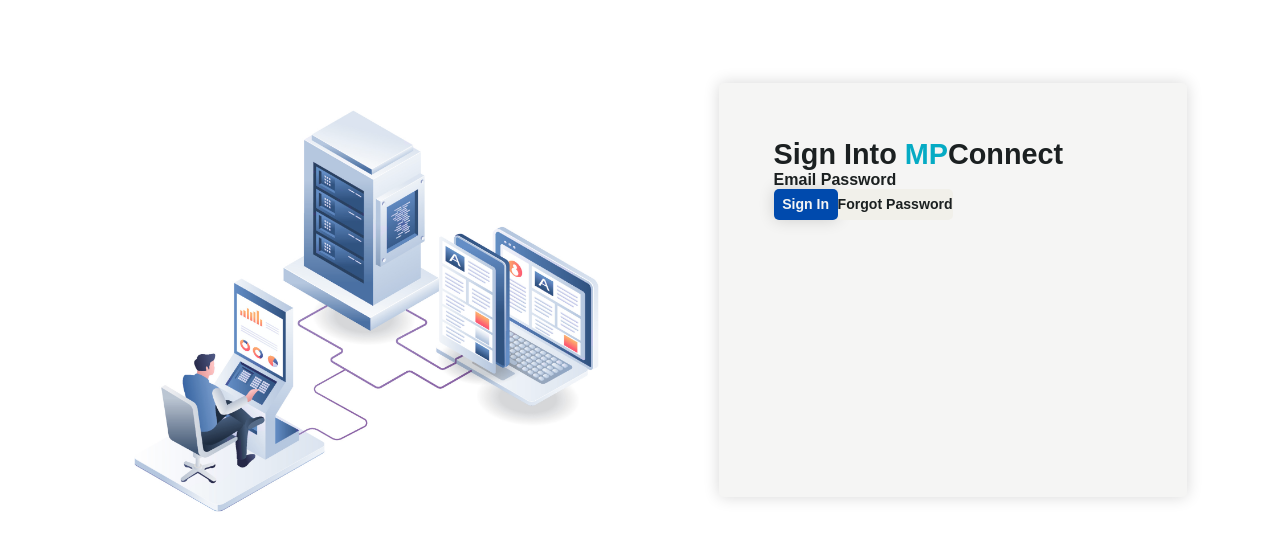
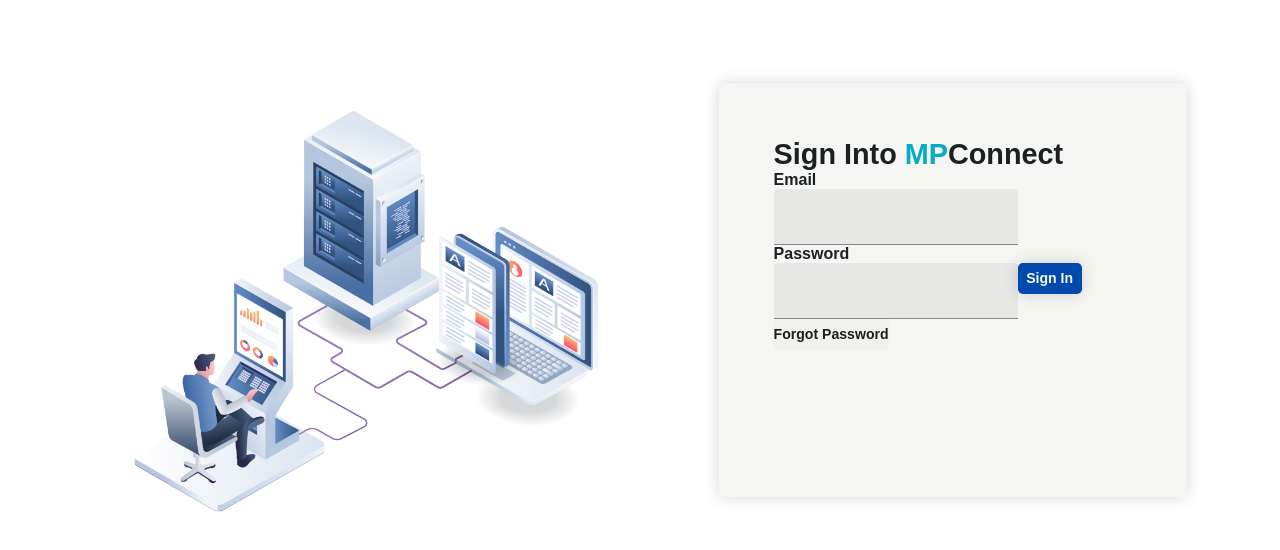
Before and after one commit to AbbaTek-Group/mp-connect, a React (Create React App) app in the folder mp-connect/: page /login in a window 1280 px wide. Shown: the top 550 px of the page. Built offline with nearby package versions, Linux system fonts and the light colour scheme; a web font is replaced by a local one.

Commit message:
TextFields

```diff
--- a/mp-connect/src/components/login/content/img/LoginForm.tsx
+++ b/mp-connect/src/components/login/content/img/LoginForm.tsx
@@ -1,4 +1,4 @@
-import { Box, Button } from "@mui/material";
+import { Box, Button, TextField } from "@mui/material";
 import { login } from "../../../../styles";
 
 export const LoginForm = () => {
@@ -7,9 +7,23 @@
       <Box sx={login.loginSx.formDiv.title}>
         Sign Into <b>MP</b>Connect
       </Box>
-      <Box sx={login.loginSx.formDiv.form}>Email Password</Box>
-      <Button sx={login.loginSx.formDiv.signInButton}>Sign In</Button>
-      <Button sx={login.loginSx.formDiv.forgotButton}>Forgot Password</Button>
+      <Box sx={login.loginSx.formDiv.form}>
+        <Box>Email</Box>
+        <TextField
+          sx={login.loginSx.formDiv.textField}
+          id="email"
+          variant="filled"
+        />
+        <Box>Password</Box>
+        <TextField
+          sx={login.loginSx.formDiv.textField}
+          id="password"
+          type="password"
+          variant="filled"
+        />
+        <Button sx={login.loginSx.formDiv.signInButton}>Sign In</Button>
+        <Button sx={login.loginSx.formDiv.forgotButton}>Forgot Password</Button>
+      </Box>
     </Box>
   );
 };
--- a/mp-connect/src/styles/login.ts
+++ b/mp-connect/src/styles/login.ts
@@ -44,6 +44,7 @@
       color: palette.black,
       fontSize: "1.25vw",
     },
+    textField: {},
     signInButton: {
       fontFamily: font.fontFamily,
       fontWeight: font.fontWeight.bold,
```
